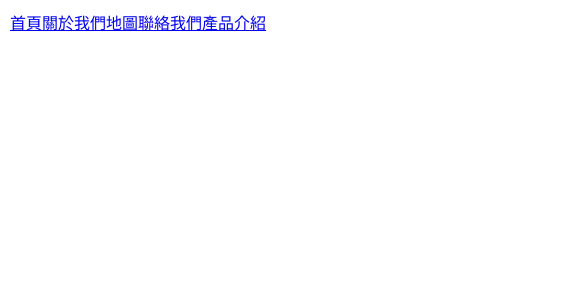
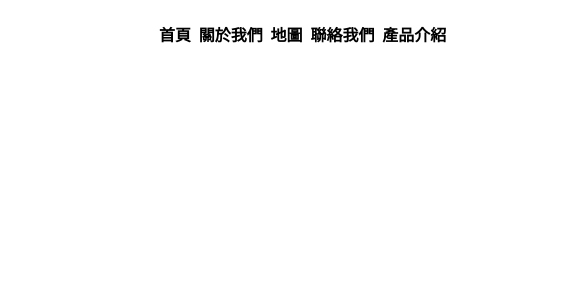
Before and after one commit to peter14067/reactjs1, a React (Create React App) app in the folder myfirstreact/: page / in a window 390 px wide. Shown: the top 300 px of the page, 585 px wide, since content can reach past the window. Built offline with nearby package versions, Linux system fonts and the light colour scheme.

Commit message:
myfirstreact

```diff
--- a/myfirstreact/src/index4.css
+++ b/myfirstreact/src/index4.css
@@ -1,3 +1,201 @@
+@media (max-width: 400px) {
+
+
+
+
+body{
+
+  width:150vw;
+
+
+}
+
+
+.top{
+
+
+  padding:0;
+  width:50vw;
+  height:0;
+  overflow-y:hidden;
+  font-weight:bold;
+
+
+}
+
+.bottom{
+
+  /*background-color:#2A4F5E;*/
+
+  margin-top:15vh ;
+  padding:0;
+  width:120vw;
+  height:100vh;
+  overflow-y:auto;
+}
+
+
+
+
+
+img.logo1{
+height: 40vh;
+width:100%;
+margin-right:2vw ;
+display:block;
+float:left;
+
+
+}
+
+
+
+p.pc1{
+  width:100%;
+  font-size: 1em;
+  height:40vh;
+
+}
+
+
+
+img.logo2{
+  height: 40vh;
+  width:100%;
+  margin-right:2vw ;
+  display:inline;
+  float:left;
+
+
+  }
+
+
+  p.pc2{
+    width:90vw;
+    font-size: 1em;
+    height:40vh
+  }
+
+
+  img.logo3{
+    height: 40vh;
+    width:100%;
+    margin-right:2vw ;
+    display:inline;
+    float:left;
+
+
+    }
+
+
+    p.pc3{
+      width:90vw;
+      font-size: 1em;
+      height:40vh
+    }
+
+
+
+
+
+
+
+
+  table{
+    top:0;
+    background-color: white;
+
+    width:120vw;
+     text-align: right;
+     z-index:1;
+     position:fixed;
+   padding:20px;
+
+
+  }
+
+
+
+  table1{
+    width:100%;
+
+   text-align: center;
+    border-collapse:collapse;
+    margin-left:15vw;
+    margin-top:10vh;
+
+
+   text-align:center;
+
+  }
+
+
+  tr{
+    text-align: center;
+    border-collapse:collapse;
+
+    border:1px solid black;
+     padding:20px;
+     text-align:center;
+
+  }
+
+  td{
+    text-align: center;
+    border-collapse:collapse;
+
+    border:1px solid black;
+     padding:20px;
+     text-align:center;
+
+
+  }
+
+  .Nav_link{
+
+    text-decoration:none ;
+    color:black ;
+    margin-right:2vw ;
+
+
+
+  }
+
+
+  .Nav_link:hover{
+
+    text-decoration:none ;
+    color:lightsteelblue ;
+    margin-right:2vw ;
+
+
+
+  }
+
+
+  .Nav_link1{
+
+    text-decoration:none ;
+    color:grey ;
+    margin-right:5vw ;
+
+
+
+  }
+  @media (min-width: 1023px) {
+
+
+    body{
+      margin:0px;
+    }
+
+
+
+  }
+
+
+}
+
 
 @media (min-width: 400px) {
 
```
